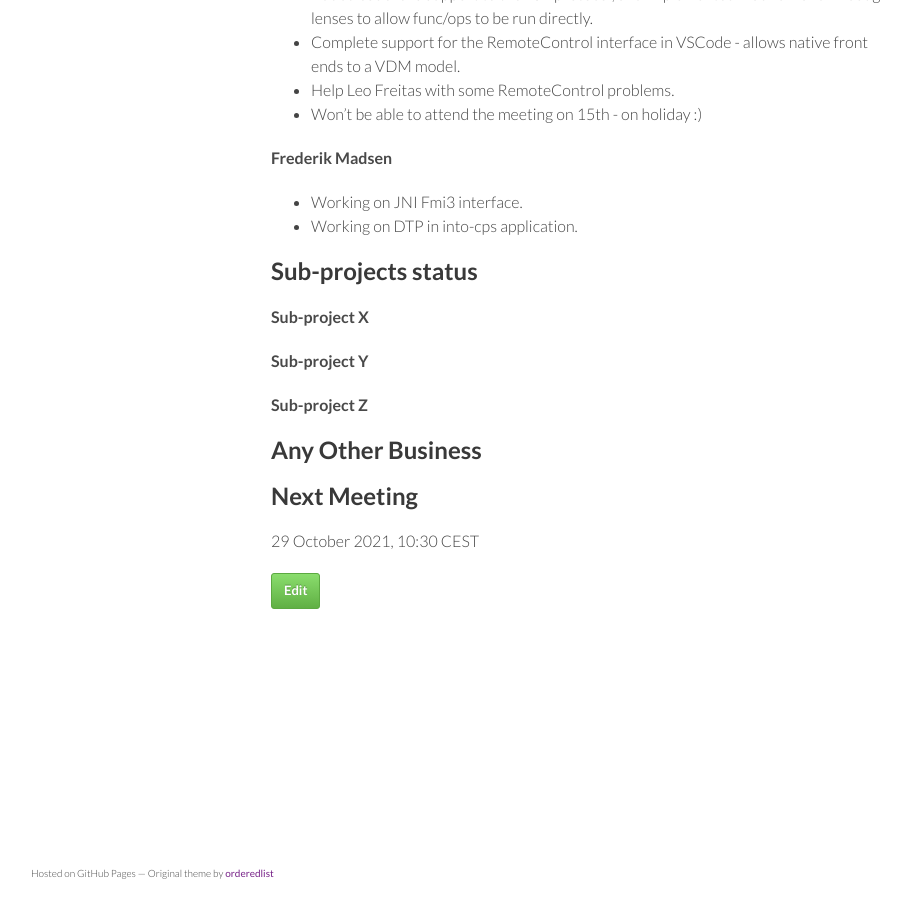
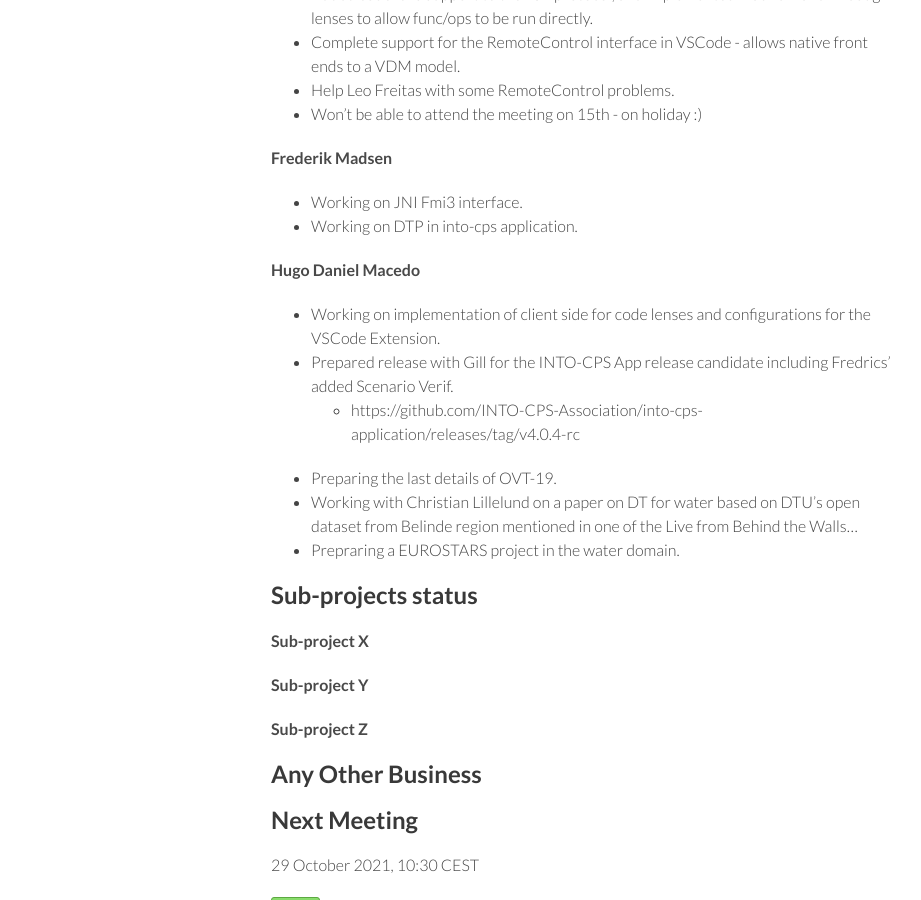
Before and after one commit to digitaltwincentre/digitaltwincentre.github.io, a Jekyll site: the page built from _biweeklies/Biweekly-47.md, in a window 1280 px wide and 900 px high, scrolled down 747 px. Shown: the whole window, without its empty margins (179-1100 px from the left). Built offline with Jekyll 4.4.1, drawn with Linux system fonts in a browser that asks for light colours; nearby versions of some CDN libraries.

Commit message:
Update Biweekly-47.md

```diff
--- a/_biweeklies/Biweekly-47.md
+++ b/_biweeklies/Biweekly-47.md
@@ -40,6 +40,14 @@ date: 15 October 2021, 1030 CEST
 * Working on JNI Fmi3 interface.
 * Working on DTP in into-cps application.
 
+#### Hugo Daniel Macedo
+* Working on implementation of client side for code lenses and configurations for the VSCode Extension.
+* Prepared release with Gill for the INTO-CPS App release candidate including Fredrics' added Scenario Verif.
+  * https://github.com/INTO-CPS-Association/into-cps-application/releases/tag/v4.0.4-rc
+* Preparing the last details of OVT-19.
+* Working with Christian Lillelund on a paper on DT for water based on DTU's open dataset from Belinde region mentioned in one of the Live from Behind the Walls...
+* Prepraring a EUROSTARS project in the water domain.
+
 ## Sub-projects status
 
 
```
